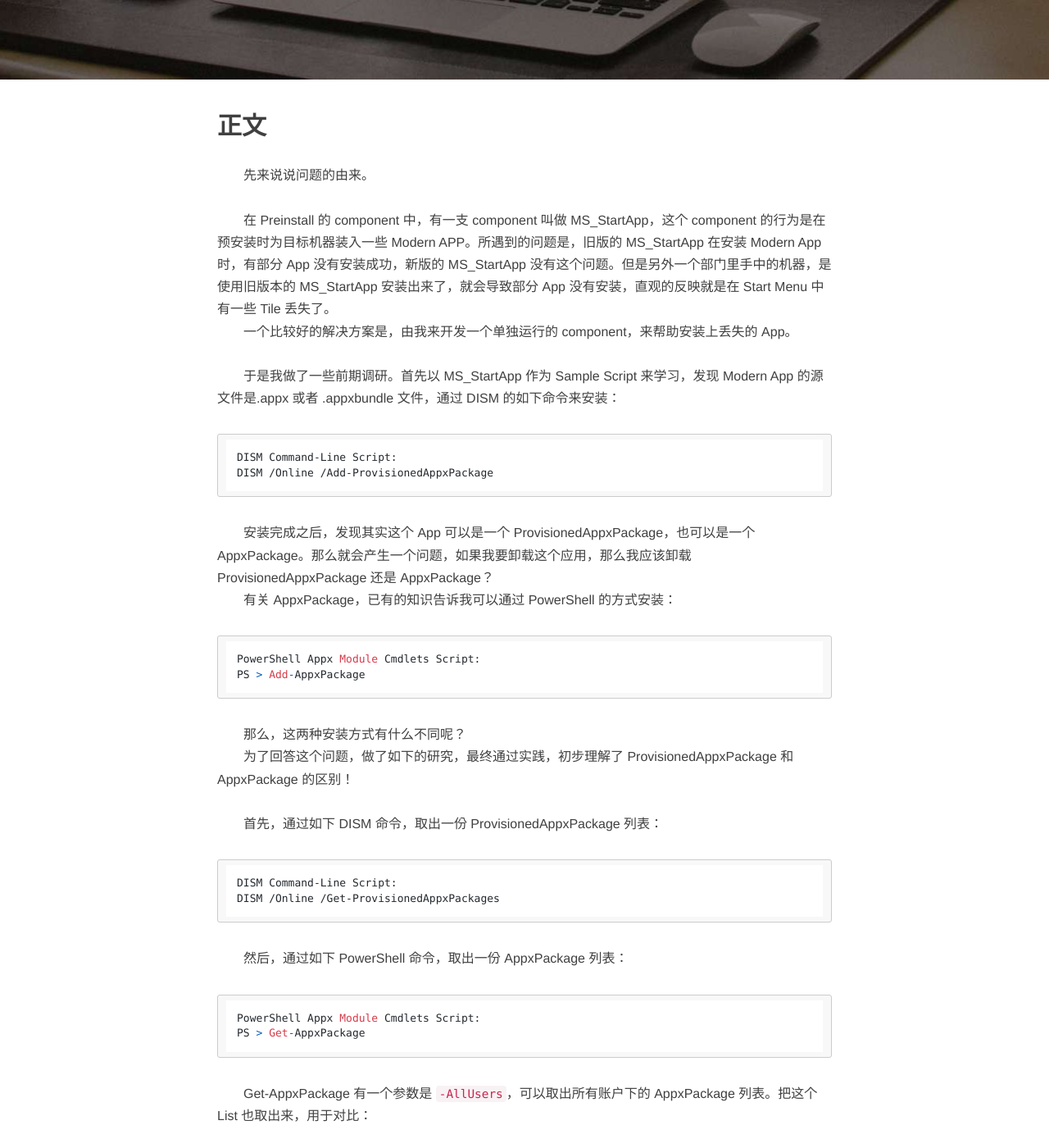
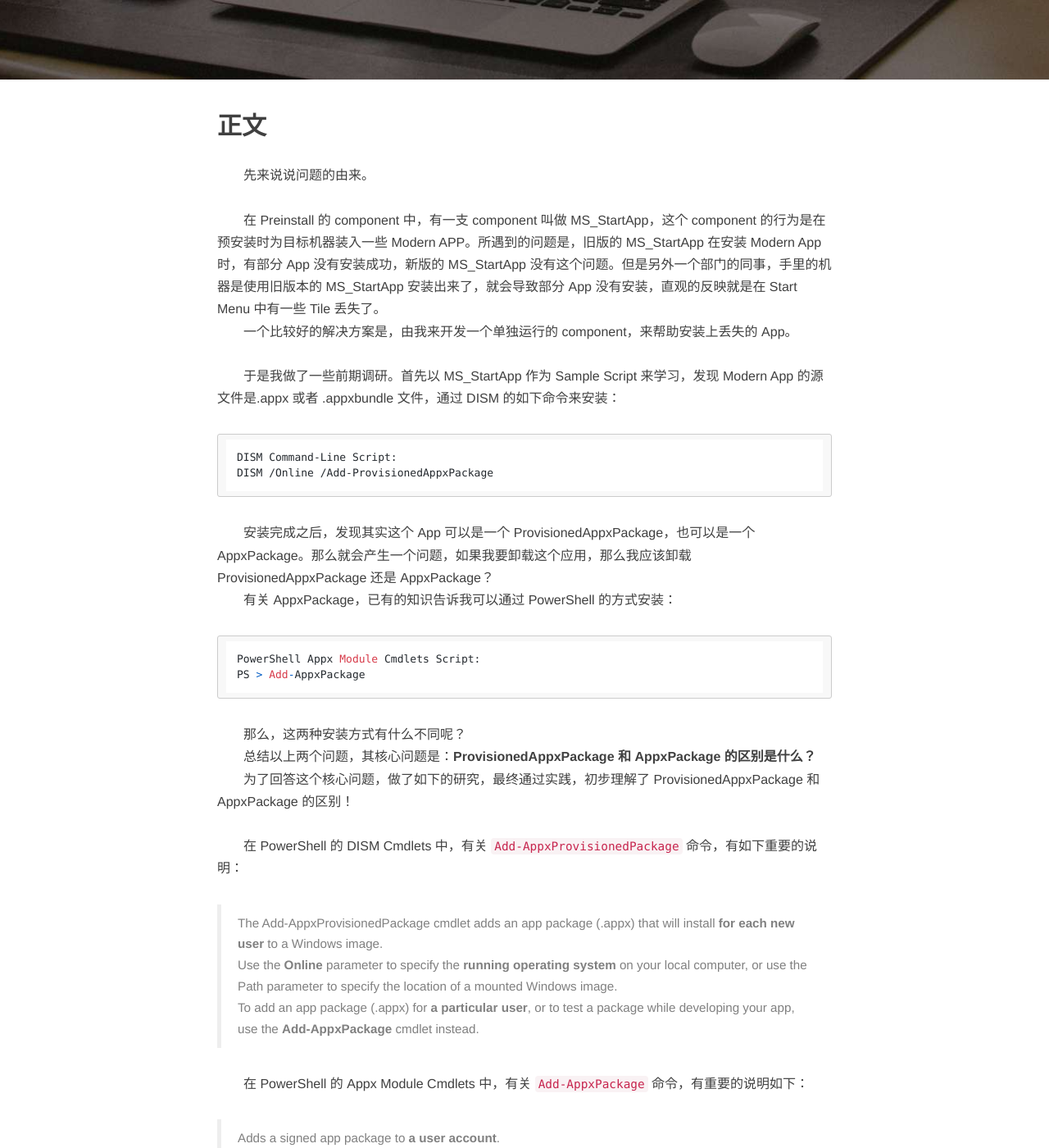
Before and after one commit to Julius-Liu/julius-liu.github.com, a Jekyll site: the page built from _posts/2016-08-06-provisioned_appx_package.md, in a window 1280 px wide and 1400 px high, scrolled down 392 px. Shown: the whole window at 82% size. Built offline with Jekyll 4.4.1, drawn with Linux system fonts in a browser that asks for light colours; nearby versions of some CDN libraries; comment, search, counter and statistics services are not loaded; some of the changed text lies outside the part shown.

Commit message:
Minor Change

```diff
--- a/_posts/2016-08-06-provisioned_appx_package.md
+++ b/_posts/2016-08-06-provisioned_appx_package.md
@@ -10,7 +10,7 @@ description: ProvisionedAppxPackage 和 AppxPackage 的比较
 
 　　先来说说问题的由来。<br/>
 <br/>
-　　在 Preinstall 的 component 中，有一支 component 叫做 MS_StartApp，这个 component 的行为是在预安装时为目标机器装入一些 Modern APP。所遇到的问题是，旧版的 MS_StartApp 在安装 Modern App 时，有部分 App 没有安装成功，新版的 MS_StartApp 没有这个问题。但是另外一个部门里手中的机器，是使用旧版本的 MS_StartApp 安装出来了，就会导致部分 App 没有安装，直观的反映就是在 Start Menu 中有一些 Tile 丢失了。<br/>
+　　在 Preinstall 的 component 中，有一支 component 叫做 MS_StartApp，这个 component 的行为是在预安装时为目标机器装入一些 Modern APP。所遇到的问题是，旧版的 MS_StartApp 在安装 Modern App 时，有部分 App 没有安装成功，新版的 MS_StartApp 没有这个问题。但是另外一个部门的同事，手里的机器是使用旧版本的 MS_StartApp 安装出来了，就会导致部分 App 没有安装，直观的反映就是在 Start Menu 中有一些 Tile 丢失了。<br/>
 　　一个比较好的解决方案是，由我来开发一个单独运行的 component，来帮助安装上丢失的 App。<br/>
 <br/>
 　　于是我做了一些前期调研。首先以 MS_StartApp 作为 Sample Script 来学习，发现 Modern App 的源文件是.appx 或者 .appxbundle 文件，通过 DISM 的如下命令来安装：
@@ -25,8 +25,23 @@ description: ProvisionedAppxPackage 和 AppxPackage 的比较
 	PS > Add-AppxPackage
 
 　　那么，这两种安装方式有什么不同呢？<br/>
-　　为了回答这个问题，做了如下的研究，最终通过实践，初步理解了 ProvisionedAppxPackage 和 AppxPackage 的区别！<br/>
+　　总结以上两个问题，其核心问题是：**ProvisionedAppxPackage 和 AppxPackage 的区别是什么？**<br/>
+　　为了回答这个核心问题，做了如下的研究，最终通过实践，初步理解了 ProvisionedAppxPackage 和 AppxPackage 的区别！<br/>
 <br/>
+　　在 PowerShell 的 DISM Cmdlets 中，有关 `Add-AppxProvisionedPackage` 命令，有如下重要的说明：
+
+> The Add-AppxProvisionedPackage cmdlet adds an app package (.appx) that will install **for each new user** to a Windows image.
+>
+> Use the **Online** parameter to specify the **running operating system** on your local computer, or use the Path parameter to specify the location of a mounted Windows image.
+>
+> To add an app package (.appx) for **a particular user**, or to test a package while developing your app, use the **Add-AppxPackage** cmdlet instead.
+
+　　在 PowerShell 的 Appx Module Cmdlets 中，有关 `Add-AppxPackage` 命令，有重要的说明如下：
+
+> Adds a signed app package to **a user account**.
+
+　　所以，猜测 ProvisionedAppxPackage 和 AppxPackage 的区别应该和**账户**有关。<br/>
+
 　　首先，通过如下 DISM 命令，取出一份 ProvisionedAppxPackage 列表：
 
 	DISM Command-Line Script:
```
